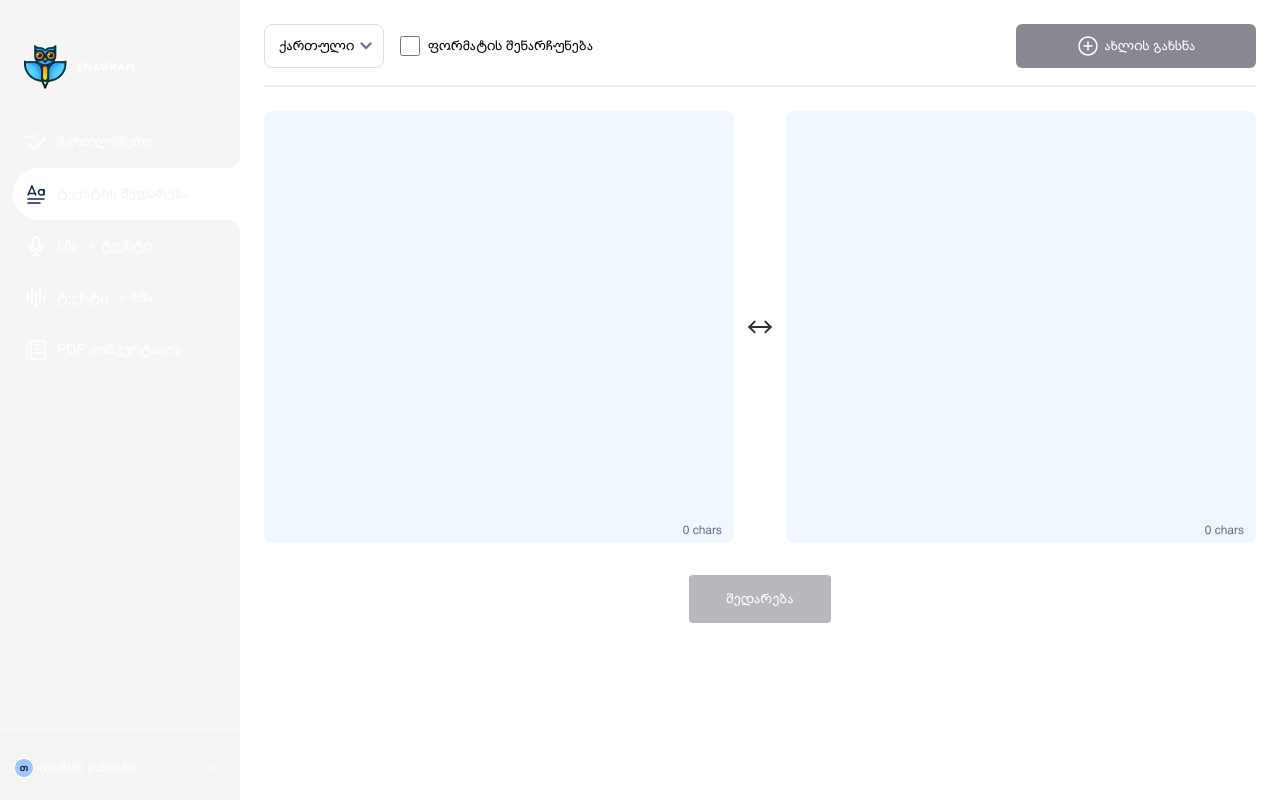
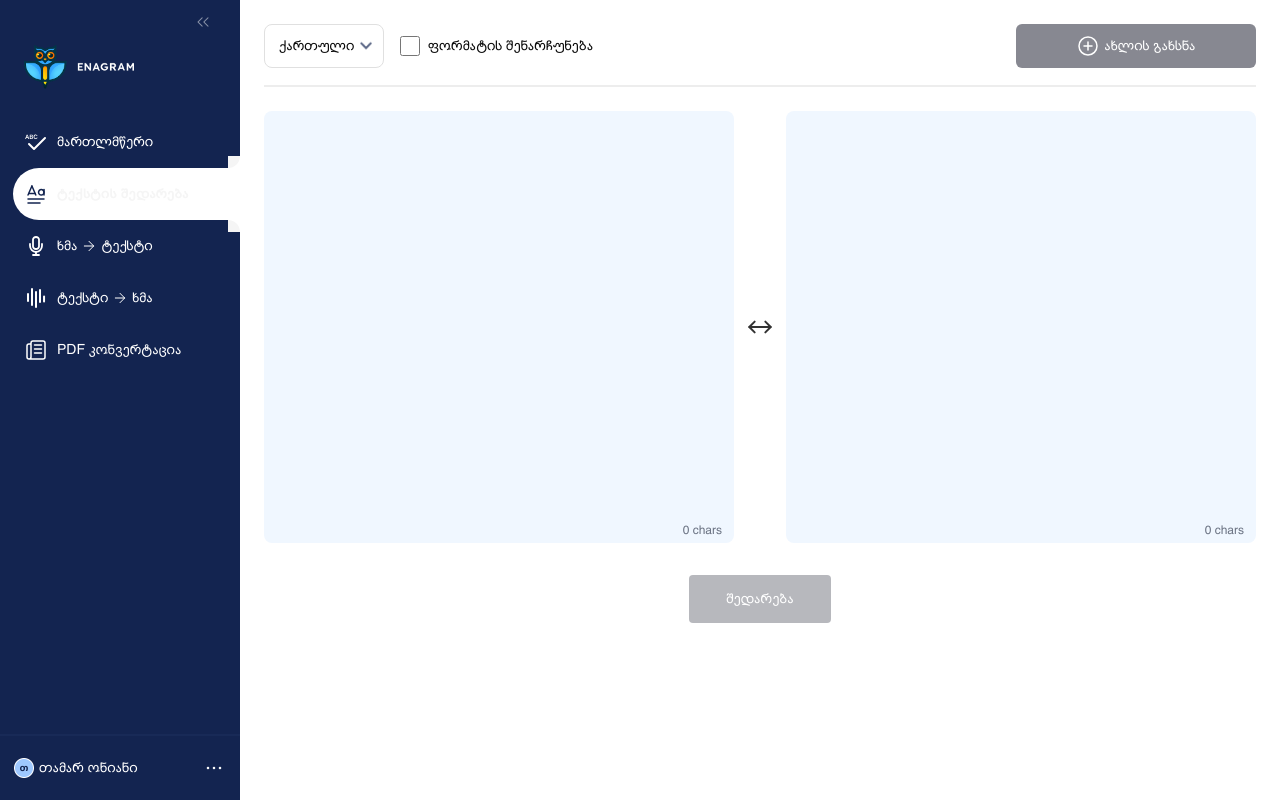
Before and after one commit to bibilashvili-nugo/text-compare, a React (Vite) app: page / in a window 1280 px wide. Built offline with nearby package versions, Linux system fonts and the light colour scheme.

Commit message:
fix colors

```diff
--- a/src/components/MainBigg.tsx
+++ b/src/components/MainBigg.tsx
@@ -12,7 +12,7 @@
 
   return (
     <>
-      <div className="bg-secondary h-screen flex flex-col">
+      <div className="bg-[#132450] h-screen flex flex-col">
         <div className="flex justify-end w-full pt-3 pr-[27px] ">
           <img
             src={ChevronsLeft}
```
